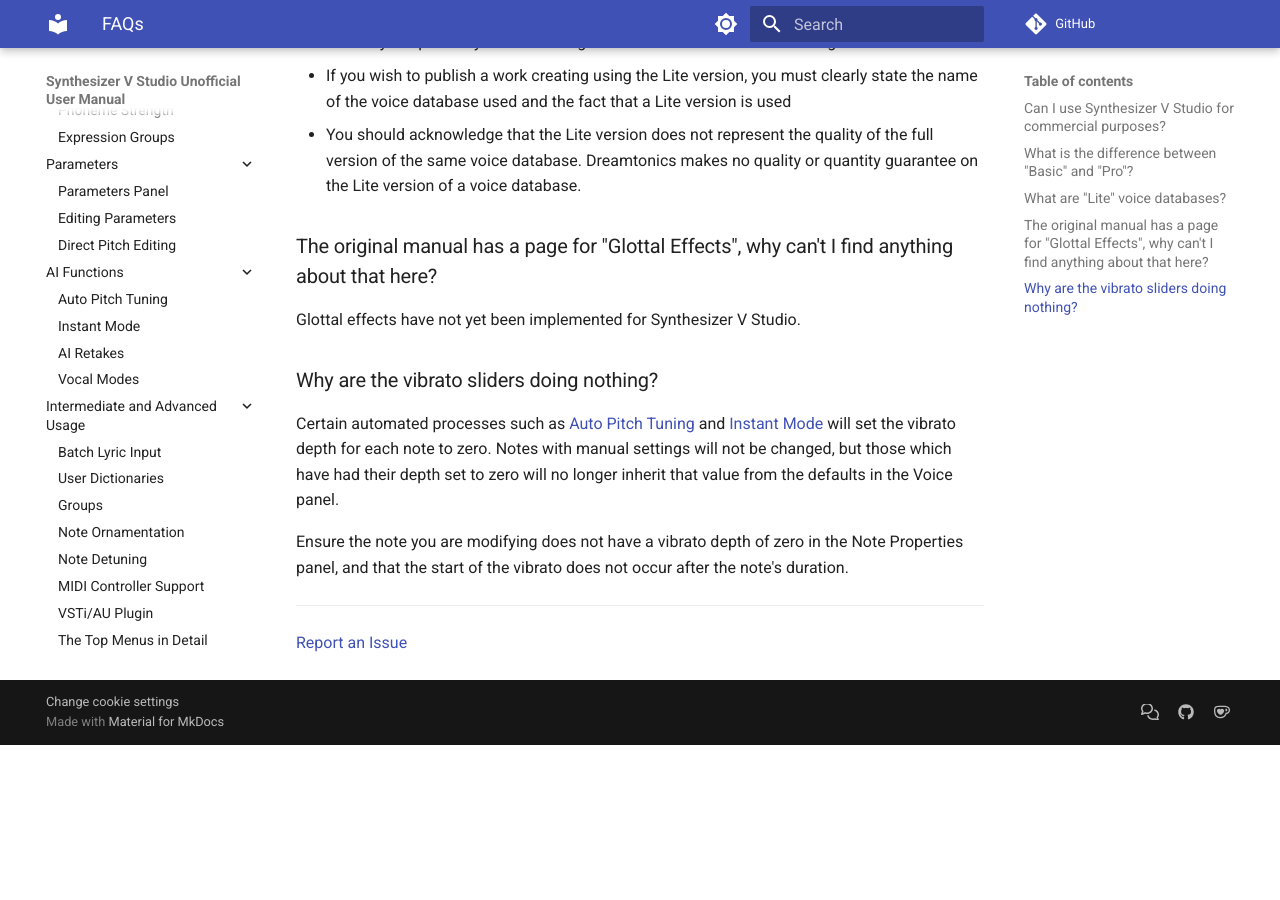
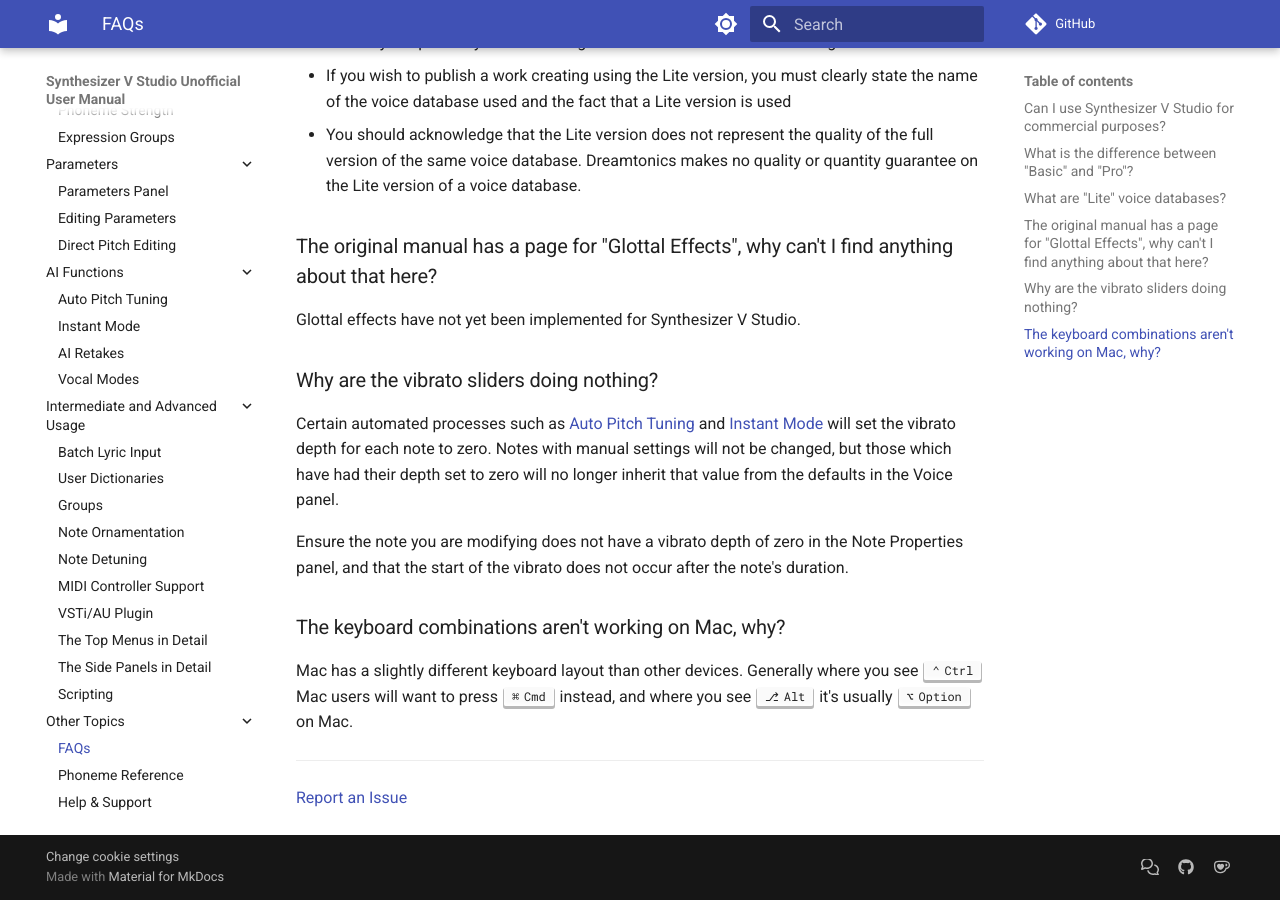
Before and after one commit to claire-west/svstudio-manual, an MkDocs documentation site: the page built from docs/faq.md, in a window 1280 px wide and 900 px high, scrolled down 1106 px. Built offline with MkDocs 1.6.1 and Material for MkDocs 9.7.7, drawn with Linux system fonts in a browser that asks for light colours; comment, search, counter and statistics services are not loaded; before the commit the page ends 1851 px from its top, so only the background shows below that.

Commit message:
Add mention of Mac modifier keys

```diff
--- a/docs/faq.md
+++ b/docs/faq.md
@@ -42,6 +42,10 @@
 
 Ensure the note you are modifying does not have a vibrato depth of zero in the Note Properties panel, and that the start of the vibrato does not occur after the note's duration.
 
+### The keyboard combinations aren't working on Mac, why?
+
+Mac has a slightly different keyboard layout than other devices. Generally where you see ++ctrl++ Mac users will want to press ++cmd++ instead, and where you see ++alt++ it's usually ++opt++ on Mac.
+
 ---
 
 [Report an Issue](https://github.com/claire-west/svstudio-manual/issues/new?template=report-a-problem.md&title=[Page: FAQ])
```
Also changed, not shown: docs/img/workspace/tool-mode-link.png (added), 1 other file.
